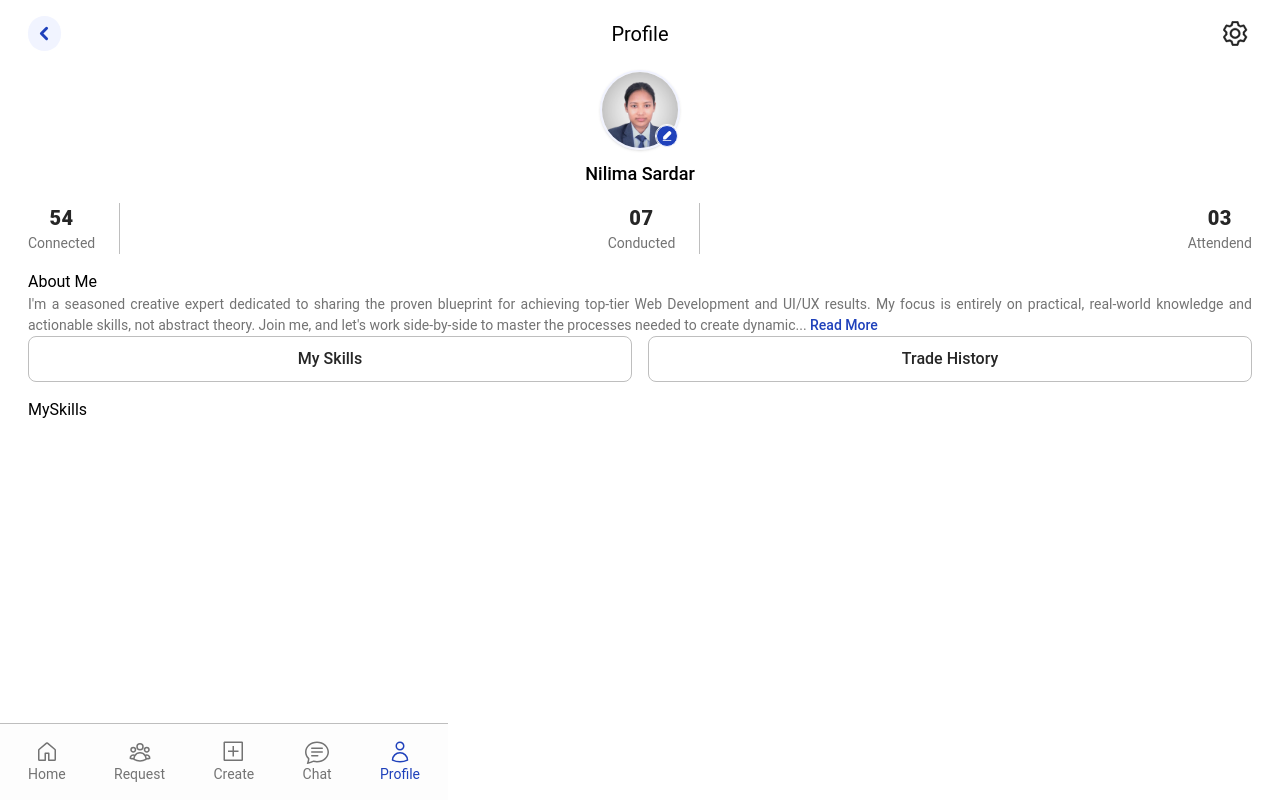
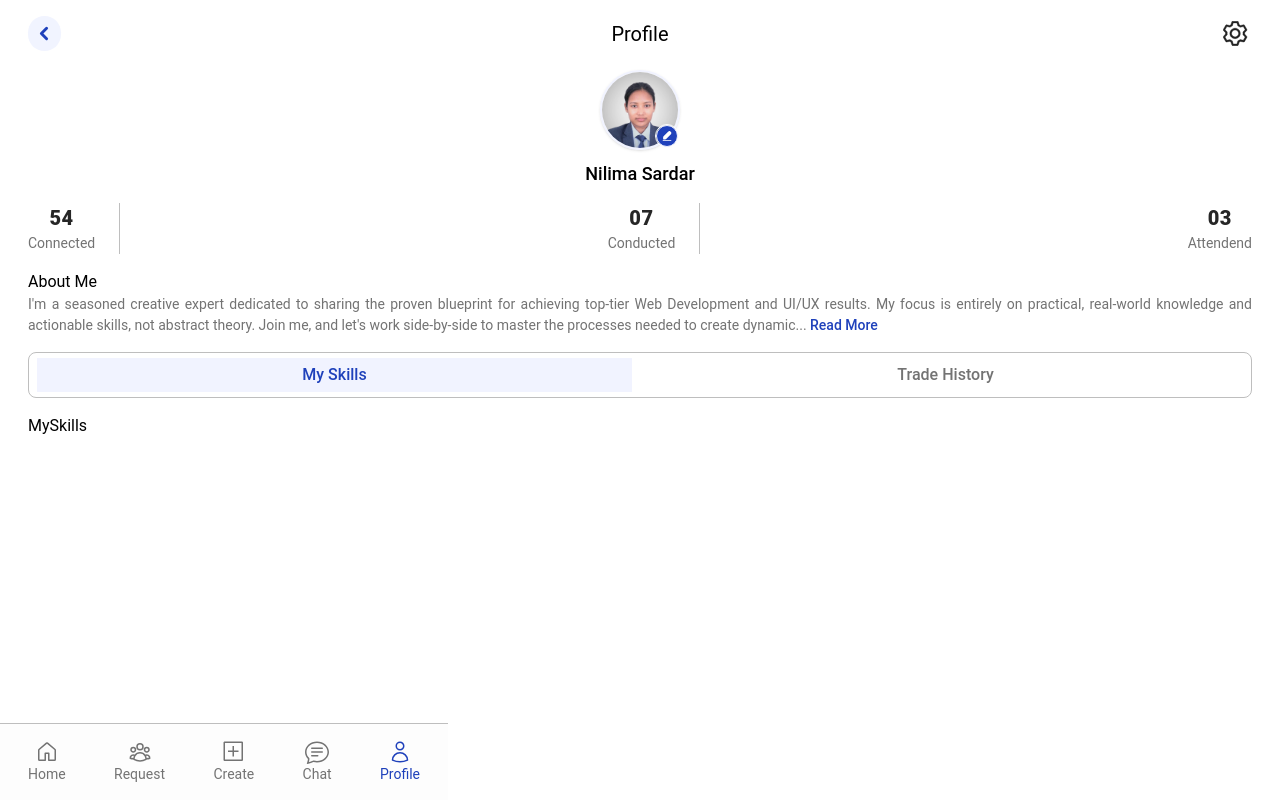
Before and after one commit to NilimaSardar/Skill_Sharing_Platform, a React (Vite) app in the folder Frontend/: page /dashboard/profile/mySkills in a window 1280 px wide. Built offline with nearby package versions, Linux system fonts and the light colour scheme; no server answers.

Commit message:
made search category by skills and trade category in profile page

```diff
--- a/Frontend/src/App.jsx
+++ b/Frontend/src/App.jsx
@@ -20,6 +20,7 @@ import IndividualChat from "./components/chat/IndividualChat"
 import CommunityChat from "./components/chat/CommunityChat"
 import ProfilePage from "./pages/Dashboard/Profile/ProfilePage"
 import MySkills from "./components/Profile/MySkills"
+import TradeHistory from "./components/Profile/TradeHistory"
 
 
 function App() {
@@ -55,7 +56,7 @@ function App() {
           <Route element={<ProfilePage />}>
               <Route index element={<Navigate to="mySkills" replace />} />
               <Route path="mySkills" element={<MySkills/>} />
-              {/* <Route path="community" element={<CommunityChat />} /> */}
+              <Route path="trade-history" element={<TradeHistory />} />
             </Route>
           </Route>
 
--- /dev/null
+++ b/Frontend/src/components/Profile/TradeHistory.jsx
@@ -0,0 +1,9 @@
+import React from 'react'
+
+const TradeHistory = () => {
+  return (
+    <div>TradeHistory</div>
+  )
+}
+
+export default TradeHistory
--- a/Frontend/src/pages/Dashboard/Profile/ProfilePage.jsx
+++ b/Frontend/src/pages/Dashboard/Profile/ProfilePage.jsx
@@ -57,12 +57,12 @@ const ProfilePage = () => {
     </div>
 
     {/* Search catogoy */}
-    <div className="flex w-full gap-4 text-center text-[16px] font-medium text-text">
+    <div className="flex w-full mt-4 text-center text-[16px] font-medium text-text border border-border rounded-lg">
       <NavLink
-        to="individual"
+        to="mySkills"
         className={({ isActive }) =>
-          `py-[10px] px-[18px] w-1/2 rounded-lg ${
-            isActive ? "bg-primary-light text-text border border-border" : "text-text hover:text-primary border border-border"
+          `py-[5px] my-[5px] mx-[8px] w-1/2 flex items-center justify-center ${
+            isActive ? "bg-primary-light text-primary" : "text-[#737373]"
           }`
         }
       >
@@ -70,10 +70,10 @@ const ProfilePage = () => {
       </NavLink>
 
       <NavLink
-        to="community"
+        to="trade-history"
         className={({ isActive }) =>
-          `py-[10px] px-[18px] w-1/2 rounded-lg ${
-            isActive ? "bg-primary-light text-text border border-border" : "text-text hover:text-primary border border-border"
+          `my-[5px] mx-[8px] w-1/2 flex items-center justify-center ${
+            isActive ? "bg-primary-light text-primary" : "text-[#737373]"
           }`
         }
       >
```
